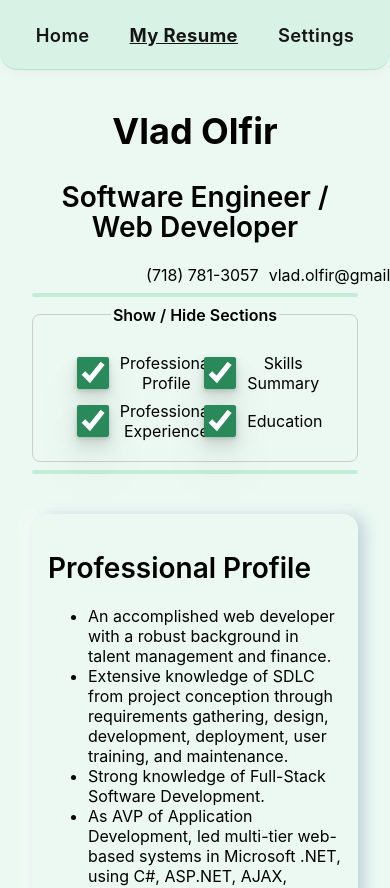
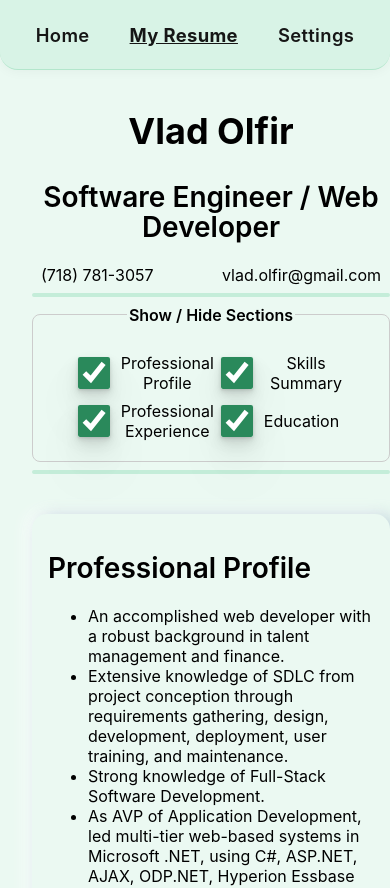
Before and after one commit to volfir2025/VladOlfir-SoftwareEngineer, a React (Vite) app: page /resume in a window 390 px wide. Shown: the top 888 px of the page. Built offline with nearby package versions, Linux system fonts and the light colour scheme.

Commit message:
Add files via upload

```diff
--- a/src/index.css
+++ b/src/index.css
@@ -322,6 +322,14 @@ li > span:first-child {
     .toggle-label {
         font-size: 1rem;
     }
+
+    .heading-contact-info {
+        width: 95%;
+    }
+
+    body {
+        min-width: 422px;
+    }
 }
 /* -----------------------------------------  */
 hr {
@@ -395,7 +403,7 @@ body.dark-theme footer {
     background-color: #0c271a;
     color: #E0F2FE;
     border-color: #2a895b;
-    box-shadow: 0 2px 16px 0 rgba(0,0,0,0.18);
+    box-shadow: 0 2px 12px 0 rgba(0,0,0,0.18);
 }
 
 header a {
@@ -413,9 +421,6 @@ header a {
 body.dark-theme header a,
 body.dark-theme footer a {
     color: #709900;
-    text-decoration: none;
-    font-weight: 600;
-    margin: 0 1rem;
     transition: color 0.2s;
 }
 
```
Lines whose indentation alone changed are shown as unchanged.
